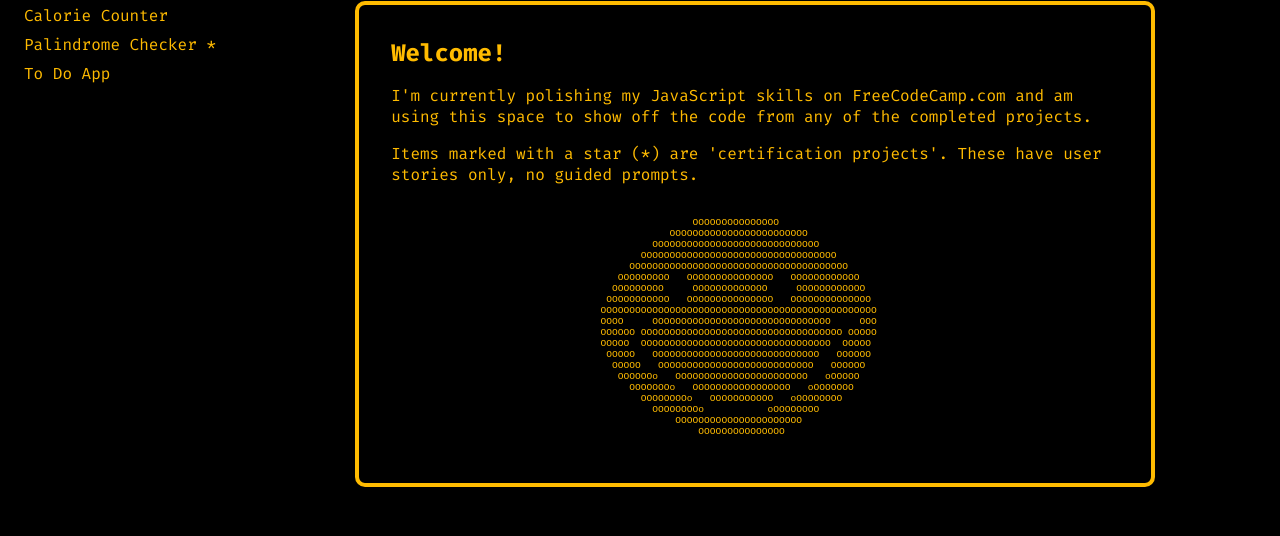
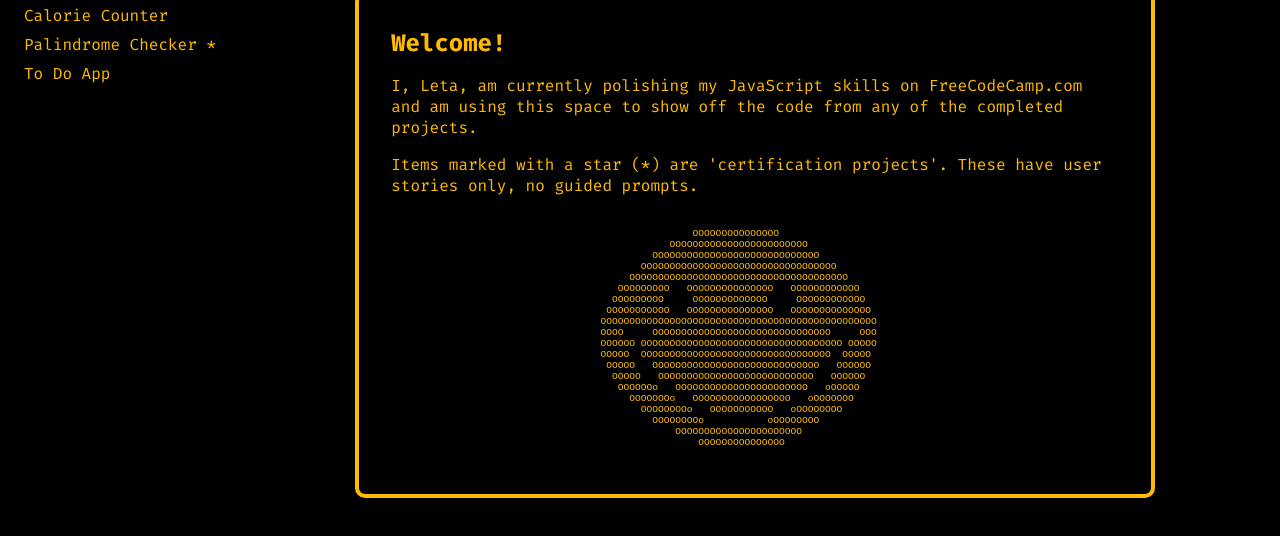
Before and after one commit to leta-krahenbuhl/fcc-projects, a website: page index.html in a window 1280 px wide. Shown: the part 156-692 px from the top of the page. Drawn offline with Linux system fonts and the light colour scheme.

Commit message:
Add my name on welcome page

```diff
--- a/index.html
+++ b/index.html
@@ -36,9 +36,9 @@
       <article class="home-main__container">
         <h2 class="home-main__h2">Welcome!</h2>
         <p class="home-main__text">
-          I'm currently polishing my JavaScript skills on FreeCodeCamp.com and
-          am using this space to show off the code from any of the completed
-          projects.
+          I, Leta, am currently polishing my JavaScript skills on
+          FreeCodeCamp.com and am using this space to show off the code from any
+          of the completed projects.
         </p>
         <p>
           Items marked with a star (*) are 'certification projects'. These have
```
